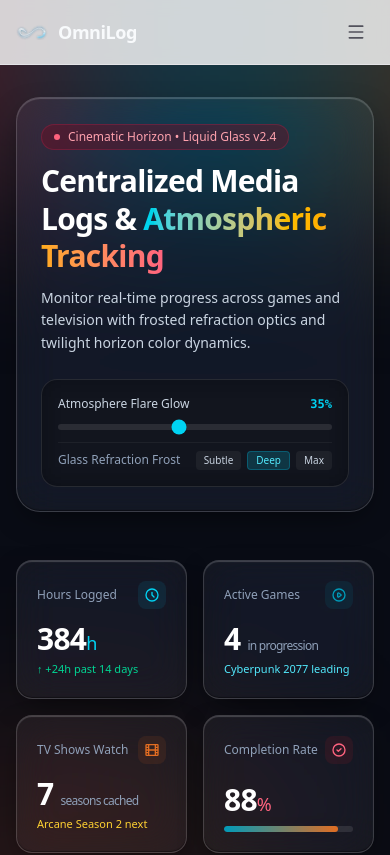
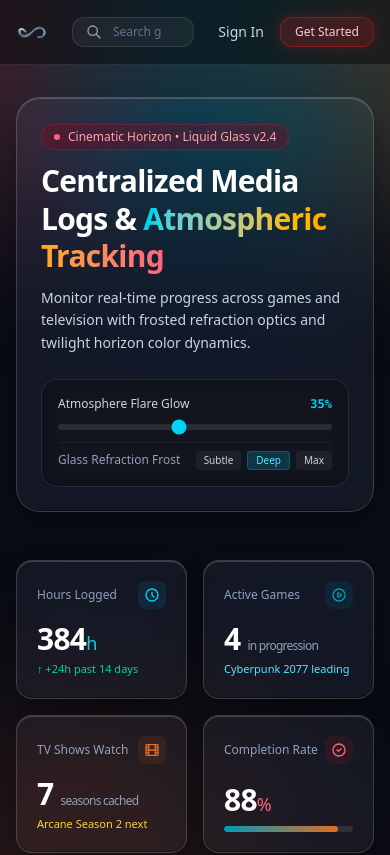
Before and after one commit to metezd/OmniLog, a Next.js app in the folder frontend/: page / in a window 390 px wide. Shown: the top 855 px of the page. Built offline with nearby package versions, Linux system fonts and the light colour scheme.

Commit message:
fix(imports): resolve path alias errors for SearchContext using relative imports

```diff
--- a/frontend/src/app/layout.tsx
+++ b/frontend/src/app/layout.tsx
@@ -2,10 +2,7 @@ import type { Metadata } from "next";
 import { Geist, Geist_Mono } from "next/font/google";
 import Navbar from "@/components/layout/Navbar";
 import Footer from "@/components/layout/Footer";
-
-import Footer from "@/components/layout/Footer";
-import Navbar from "@/components/layout/Navbar";
-
+import { SearchProvider } from "@/context/SearchContext";
 import "./globals.css";
 
 const geistSans = Geist({
@@ -19,12 +16,8 @@ const geistMono = Geist_Mono({
 });
 
 export const metadata: Metadata = {
-  title: {
-    default: "OmniLog",
-    template: "%s | OmniLog",
-  },
-  description:
-    "Track TV series and video games in one place, with chapter-level ratings and decision logging.",
+  title: "OmniLog | Media & Game Tracker",
+  description: "Track movies, TV shows, and video games with a liquid glass aesthetic.",
 };
 
 export default function RootLayout({
@@ -33,14 +26,30 @@ export default function RootLayout({
   children: React.ReactNode;
 }>) {
   return (
-    <html
-      lang="en"
-      className={`${geistSans.variable} ${geistMono.variable} h-full antialiased`}
-    >
-      <body className="flex min-h-full flex-col">
-        <Navbar />
-        <main className="flex-1">{children}</main>
-        <Footer />
+    <html lang="en" className="dark">
+      <body
+        className={`${geistSans.variable} ${geistMono.variable} antialiased min-h-screen flex flex-col relative overflow-x-hidden`}
+      >
+        <SearchProvider>
+          {/* Horizon Ambient Light Glow */}
+          <div
+            aria-hidden="true"
+            className="pointer-events-none fixed -top-32 left-1/2 -translate-x-1/2 w-[1100px] h-[340px] bg-horizon-glow opacity-25 blur-[130px] rounded-full z-0"
+          />
+
+          {/* Navigation */}
+          <header className="relative z-50">
+            <Navbar />
+          </header>
+
+          {/* Main Content */}
+          <main className="relative z-10 flex-1">{children}</main>
+
+          {/* Footer */}
+          <footer className="relative z-10">
+            <Footer />
+          </footer>
+        </SearchProvider>
       </body>
     </html>
   );
--- a/frontend/src/components/layout/Navbar.tsx
+++ b/frontend/src/components/layout/Navbar.tsx
@@ -1,138 +1,79 @@
 "use client";
 
-import { useState } from "react";
 import Link from "next/link";
-import { usePathname } from "next/navigation";
-import { Menu, X } from "lucide-react";
-
-import LogoMark from "@/components/layout/Logo";
-import { cn } from "@/lib/utils";
-
-const NAV_LINKS = [
-  { href: "/library", label: "Library" },
-  { href: "/search", label: "Search" },
-  { href: "/dashboard", label: "Dashboard" },
-] as const;
+import Logo from "./Logo";
+import { useSearch } from "@/context/SearchContext";
 
 export default function Navbar() {
-  const pathname = usePathname();
-  const [isOpen, setIsOpen] = useState(false);
-
-  // Highlights a link when the current route matches it or is nested under it.
-  const isActive = (href: string) =>
-    pathname === href || pathname.startsWith(`${href}/`);
+  const { searchQuery, setSearchQuery } = useSearch();
 
   return (
-    <header className="sticky top-0 z-50 border-b border-zinc-200 bg-white/80 backdrop-blur dark:border-zinc-800 dark:bg-zinc-950/80">
-      <nav
-        aria-label="Main navigation"
-        className="mx-auto flex h-16 max-w-6xl items-center justify-between px-4 sm:px-6"
-      >
-        <Link
-          href="/"
-          className="flex items-center gap-2.5 text-lg font-semibold tracking-tight"
-          onClick={() => setIsOpen(false)}
-        >
-          <LogoMark size={32} />
-          OmniLog
+    <header className="sticky top-0 z-50 w-full border-b border-white/10 bg-black/40 backdrop-blur-xl">
+      <div className="container mx-auto flex h-16 items-center justify-between px-4 gap-4">
+        {/* Sol Taraf: Logo */}
+        <Link href="/" className="flex items-center gap-2 shrink-0">
+          <Logo />
         </Link>
 
-        {/* Desktop navigation */}
-        <ul className="hidden items-center gap-1 md:flex">
-          {NAV_LINKS.map(({ href, label }) => (
-            <li key={href}>
-              <Link
-                href={href}
-                aria-current={isActive(href) ? "page" : undefined}
-                className={cn(
-                  "rounded-md px-3 py-2 text-sm font-medium transition-colors",
-                  isActive(href)
-                    ? "bg-zinc-100 text-zinc-900 dark:bg-zinc-800 dark:text-zinc-50"
-                    : "text-zinc-600 hover:bg-zinc-100 hover:text-zinc-900 dark:text-zinc-400 dark:hover:bg-zinc-800 dark:hover:text-zinc-50",
-                )}
+        {/* Orta Taraf: Canlı Arama Çubuğu */}
+        <div className="flex-1 max-w-md mx-2 sm:mx-6">
+          <div className="relative flex items-center">
+            <svg
+              className="absolute left-3.5 w-4 h-4 text-slate-400 pointer-events-none"
+              fill="none"
+              stroke="currentColor"
+              viewBox="0 0 24 24"
+            >
+              <path
+                strokeLinecap="round"
+                strokeLinejoin="round"
+                strokeWidth={2}
+                d="M21 21l-6-6m2-5a7 7 0 11-14 0 7 7 0 0114 0z"
+              />
+            </svg>
+
+            <input
+              type="text"
+              value={searchQuery}
+              onChange={(e) => setSearchQuery(e.target.value)}
+              placeholder="Search games, series or titles..."
+              className="w-full pl-10 pr-8 py-1.5 rounded-xl bg-white/5 border border-white/10 text-xs text-slate-200 placeholder-slate-500 focus:outline-none focus:border-horizon-cyan focus:ring-1 focus:ring-horizon-cyan transition-all"
+            />
+
+            {searchQuery && (
+              <button
+                type="button"
+                onClick={() => setSearchQuery("")}
+                className="absolute right-3 text-slate-400 hover:text-white text-xs font-bold"
               >
-                {label}
-              </Link>
-            </li>
-          ))}
-        </ul>
+                ✕
+              </button>
+            )}
+          </div>
+        </div>
 
-        {/* Desktop auth actions */}
-        <div className="hidden items-center gap-2 md:flex">
+        {/* Sağ Taraf: Navigasyon Linkleri */}
+        <nav className="flex items-center gap-4 shrink-0">
+          <Link
+            href="/"
+            className="text-sm font-medium text-slate-300 hover:text-white transition-colors hidden sm:block"
+          >
+            Dashboard
+          </Link>
           <Link
             href="/login"
-            className="rounded-md px-3 py-2 text-sm font-medium text-zinc-600 transition-colors hover:text-zinc-900 dark:text-zinc-400 dark:hover:text-zinc-50"
+            className="text-sm font-medium text-slate-300 hover:text-white transition-colors"
           >
-            Log in
+            Sign In
           </Link>
           <Link
             href="/register"
-            className="rounded-md bg-zinc-900 px-3 py-2 text-sm font-medium text-white transition-colors hover:bg-zinc-700 dark:bg-zinc-50 dark:text-zinc-900 dark:hover:bg-zinc-200"
+            className="rounded-xl bg-horizon-crimson/20 border border-horizon-crimson/40 px-3.5 py-1.5 text-xs sm:text-sm font-medium text-rose-200 hover:bg-horizon-crimson/30 hover:border-horizon-crimson hover:text-white transition-all shadow-[0_0_15px_rgba(229,29,36,0.25)] active:scale-95"
           >
-            Sign up
+            Get Started
           </Link>
-        </div>
-
-        {/* Mobile menu toggle */}
-        <button
-          type="button"
-          className="rounded-md p-2 text-zinc-600 hover:bg-zinc-100 md:hidden dark:text-zinc-400 dark:hover:bg-zinc-800"
-          aria-expanded={isOpen}
-          aria-controls="mobile-menu"
-          aria-label={isOpen ? "Close menu" : "Open menu"}
-          onClick={() => setIsOpen((open) => !open)}
-        >
-          {isOpen ? (
-            <X className="h-5 w-5" aria-hidden="true" />
-          ) : (
-            <Menu className="h-5 w-5" aria-hidden="true" />
-          )}
-        </button>
-      </nav>
-
-      {/* Mobile navigation */}
-      {isOpen && (
-        <div
-          id="mobile-menu"
-          className="border-t border-zinc-200 px-4 py-3 md:hidden dark:border-zinc-800"
-        >
-          <ul className="flex flex-col gap-1">
-            {NAV_LINKS.map(({ href, label }) => (
-              <li key={href}>
-                <Link
-                  href={href}
-                  aria-current={isActive(href) ? "page" : undefined}
-                  onClick={() => setIsOpen(false)}
-                  className={cn(
-                    "block rounded-md px-3 py-2 text-sm font-medium",
-                    isActive(href)
-                      ? "bg-zinc-100 text-zinc-900 dark:bg-zinc-800 dark:text-zinc-50"
-                      : "text-zinc-600 hover:bg-zinc-100 dark:text-zinc-400 dark:hover:bg-zinc-800",
-                  )}
-                >
-                  {label}
-                </Link>
-              </li>
-            ))}
-            <li className="mt-2 flex gap-2 border-t border-zinc-200 pt-3 dark:border-zinc-800">
-              <Link
-                href="/login"
-                onClick={() => setIsOpen(false)}
-                className="flex-1 rounded-md border border-zinc-300 px-3 py-2 text-center text-sm font-medium dark:border-zinc-700"
-              >
-                Log in
-              </Link>
-              <Link
-                href="/register"
-                onClick={() => setIsOpen(false)}
-                className="flex-1 rounded-md bg-zinc-900 px-3 py-2 text-center text-sm font-medium text-white dark:bg-zinc-50 dark:text-zinc-900"
-              >
-                Sign up
-              </Link>
-            </li>
-          </ul>
-        </div>
-      )}
+        </nav>
+      </div>
     </header>
   );
 }
--- /dev/null
+++ b/frontend/src/context/SearchContext.tsx
@@ -0,0 +1,28 @@
+"use client";
+
+import { createContext, useContext, useState, ReactNode } from "react";
+
+type SearchContextType = {
+  searchQuery: string;
+  setSearchQuery: (query: string) => void;
+};
+
+const SearchContext = createContext<SearchContextType | undefined>(undefined);
+
+export function SearchProvider({ children }: { children: ReactNode }) {
+  const [searchQuery, setSearchQuery] = useState("");
+
+  return (
+    <SearchContext.Provider value={{ searchQuery, setSearchQuery }}>
+      {children}
+    </SearchContext.Provider>
+  );
+}
+
+export function useSearch() {
+  const context = useContext(SearchContext);
+  if (!context) {
+    throw new Error("useSearch must be used within a SearchProvider");
+  }
+  return context;
+}
```
